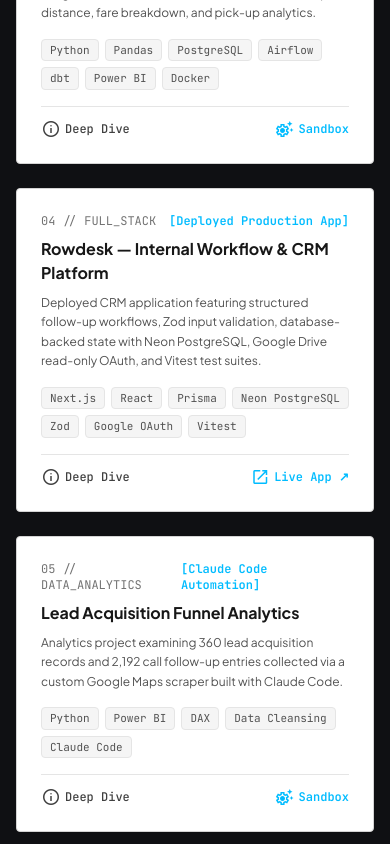
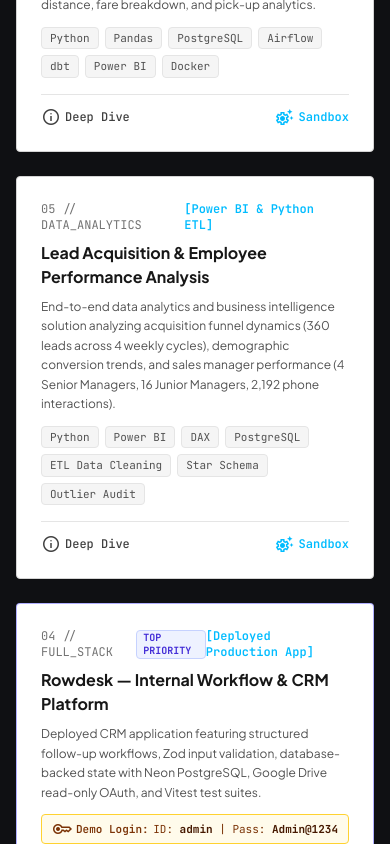
Before and after one commit to ARULKINT/portfolio_arul, a React (Vite) app: page / in a window 390 px wide. Shown: the part 4499-5343 px from the top of the page. Built offline with nearby package versions, Linux system fonts and the light colour scheme.

Commit message:
feat: update academic status to completed, add demo credentials for rowdesk, detailed lead analytics ETL project, updated github links, priority ordering

```diff
--- a/src/components/AcademicsSection.tsx
+++ b/src/components/AcademicsSection.tsx
@@ -41,13 +41,12 @@
                 <div className="flex items-center justify-between text-neutral-500 font-mono text-xs mb-2">
                   <span className={`font-bold ${idx === 0 ? textPrimary : ''}`}>{entry.degreeType}</span>
                   <span
-                    className={`px-2 py-0.5 rounded font-mono text-[11px] uppercase font-semibold border ${
-                      entry.status === 'In Progress'
+                    className={`px-2 py-0.5 rounded font-mono text-[11px] uppercase font-semibold border ${entry.status === 'In Progress'
                         ? isLight
                           ? 'bg-indigo-50 text-indigo-700 border-indigo-300'
                           : 'bg-sky-950/80 text-sky-300 border-sky-700'
                         : 'bg-neutral-100 dark:bg-neutral-800 text-neutral-700 dark:text-neutral-300 border-neutral-300 dark:border-neutral-700'
-                    }`}
+                      }`}
                   >
                     {entry.status}
                   </span>
--- a/src/components/ProjectsSection.tsx
+++ b/src/components/ProjectsSection.tsx
@@ -356,11 +356,22 @@
               <article
                 key={project.id}
                 onClick={() => setSelectedProject(project)}
-                className={`bg-white dark:bg-neutral-900 border border-neutral-300 dark:border-neutral-700 rounded p-6 flex flex-col justify-between transition-all cursor-pointer ${hoverBorder} shadow-2xs group`}
+                className={`bg-white dark:bg-neutral-900 border rounded p-6 flex flex-col justify-between transition-all cursor-pointer ${hoverBorder} shadow-2xs group relative overflow-hidden ${
+                  project.isPriority
+                    ? 'border-indigo-500/50 dark:border-sky-500/50 shadow-xs'
+                    : 'border-neutral-300 dark:border-neutral-700'
+                }`}
               >
                 <div>
                   <div className="flex items-center justify-between text-neutral-500 text-xs font-mono mb-2">
-                    <span>{project.number} // {project.categoryTag}</span>
+                    <span className="flex items-center gap-1.5">
+                      <span>{project.number} // {project.categoryTag}</span>
+                      {project.isPriority && (
+                        <span className="px-1.5 py-0.2 rounded text-[10px] font-bold bg-indigo-50 text-indigo-700 dark:bg-sky-950 dark:text-sky-300 border border-indigo-200 dark:border-sky-800 uppercase">
+                          TOP PRIORITY
+                        </span>
+                      )}
+                    </span>
                     <span className={`font-semibold ${textPrimary}`}>[{project.badge}]</span>
                   </div>
 
@@ -368,9 +379,20 @@
                     {project.title}
                   </h3>
 
-                  <p className="text-xs sm:text-sm text-neutral-600 dark:text-neutral-400 mb-4 leading-relaxed">
+                  <p className="text-xs sm:text-sm text-neutral-600 dark:text-neutral-400 mb-3 leading-relaxed">
                     {project.description}
                   </p>
+
+                  {/* Demo Credentials Pill if available */}
+                  {project.demoCredentials && (
+                    <div className="mb-3 px-2.5 py-1 bg-amber-50 dark:bg-amber-950/60 border border-amber-300 dark:border-amber-700/80 rounded font-mono text-[11px] text-amber-900 dark:text-amber-200 flex items-center justify-between">
+                      <span className="font-semibold flex items-center gap-1">
+                        <span className="material-symbols-outlined text-[14px]">key</span>
+                        <span>Demo Login:</span>
+                      </span>
+                      <span>ID: <strong className="text-amber-950 dark:text-amber-100">{project.demoCredentials.id}</strong> | Pass: <strong className="text-amber-950 dark:text-amber-100">{project.demoCredentials.pass}</strong></span>
+                    </div>
+                  )}
                 </div>
 
                 <div>
--- a/src/data/portfolioData.ts
+++ b/src/data/portfolioData.ts
@@ -44,6 +44,51 @@
 ];
 
 export const PROJECTS: Project[] = [
+  // --- DATA ENGINEERING / ANALYTICS ---
+  {
+    id: 'commerce-pulse',
+    number: '02',
+    categoryTag: 'DATA_ENGINEERING',
+    filterCategory: 'engineering',
+    badge: 'Architecture Dossier',
+    status: 'STATUS: PIPELINE_DESIGNED',
+    title: 'CommercePulse — E-commerce Data Architecture',
+    description: 'Documented end-to-end data engineering platform processing e-commerce transaction data through ingestion, transformation, data quality validation, star schema storage, and Airflow orchestration.',
+    problem: 'High-frequency e-commerce orders causing data quality drifts and unvalidated analytical metrics.',
+    architecture: 'Python & PySpark ETL -> PostgreSQL Data Warehouse -> Apache Airflow DAGs -> Metabase/Power BI.',
+    metric: 'Full Star Schema ETL',
+    tags: ['Python', 'PySpark', 'PostgreSQL', 'Airflow', 'Docker', 'GitHub Actions', 'Power BI'],
+    githubUrl: 'https://github.com/ARULKINT/portfolio_arul',
+    isPriority: true,
+    priorityTag: 'PRIORITY_01',
+    codeSnippet: {
+      filename: 'commerce_dag.py',
+      runtime: 'AIRFLOW-DAG [SCHEDULED]',
+      code: `from airflow import DAG
+from airflow.operators.python import PythonOperator
+from datetime import datetime, timedelta
+
+default_args = {
+    'owner': 'arul',
+    'retries': 2,
+    'retry_delay': timedelta(minutes=5)
+}
+
+with DAG('commerce_pulse_etl', start_date=datetime(2026, 1, 1), schedule_interval='@daily', default_args=default_args) as dag:
+    validate_orders = PythonOperator(task_id='validate_orders', python_callable=run_data_quality_checks)
+    transform_dim = PythonOperator(task_id='transform_star_schema', python_callable=pyspark_transform_job)
+    validate_orders >> transform_dim`
+    },
+    deepDive: {
+      overview: 'Complete dimensional data warehouse model (Fact Orders, Dim Customer, Dim Product, Dim Date) designed to handle e-commerce operations with automated data quality checks.',
+      keyDecisions: [
+        'Designed idempotent Airflow DAG tasks to prevent duplicate transactions on pipeline retries.',
+        'Constructed star-schema data models optimizing OLAP reporting queries.',
+        'Integrated automated GitHub Actions CI/CD workflows for dbt and SQL validation.'
+      ],
+      interactiveType: 'airflow-dag'
+    }
+  },
   {
     id: 'weather-data-eng',
     number: '01',
@@ -95,48 +140,6 @@
     }
   },
   {
-    id: 'commerce-pulse',
-    number: '02',
-    categoryTag: 'DATA_ENGINEERING',
-    filterCategory: 'engineering',
-    badge: 'Architecture Dossier',
-    status: 'STATUS: PIPELINE_DESIGNED',
-    title: 'CommercePulse — E-commerce Data Architecture',
-    description: 'Documented end-to-end data engineering platform processing e-commerce transaction data through ingestion, transformation, data quality validation, star schema storage, and Airflow orchestration.',
-    problem: 'High-frequency e-commerce orders causing data quality drifts and unvalidated analytical metrics.',
-    architecture: 'Python & PySpark ETL -> PostgreSQL Data Warehouse -> Apache Airflow DAGs -> Metabase/Power BI.',
-    metric: 'Full Star Schema ETL',
-    tags: ['Python', 'PySpark', 'PostgreSQL', 'Airflow', 'Docker', 'GitHub Actions', 'Power BI'],
-    githubUrl: 'https://github.com/ARULKINT/portfolio_arul',
-    codeSnippet: {
-      filename: 'commerce_dag.py',
-      runtime: 'AIRFLOW-DAG [SCHEDULED]',
-      code: `from airflow import DAG
-from airflow.operators.python import PythonOperator
-from datetime import datetime, timedelta
-
-default_args = {
-    'owner': 'arul',
-    'retries': 2,
-    'retry_delay': timedelta(minutes=5)
-}
-
-with DAG('commerce_pulse_etl', start_date=datetime(2026, 1, 1), schedule_interval='@daily', default_args=default_args) as dag:
-    validate_orders = PythonOperator(task_id='validate_orders', python_callable=run_data_quality_checks)
-    transform_dim = PythonOperator(task_id='transform_star_schema', python_callable=pyspark_transform_job)
-    validate_orders >> transform_dim`
-    },
-    deepDive: {
-      overview: 'Complete dimensional data warehouse model (Fact Orders, Dim Customer, Dim Product, Dim Date) designed to handle e-commerce operations with automated data quality checks.',
-      keyDecisions: [
-        'Designed idempotent Airflow DAG tasks to prevent duplicate transactions on pipeline retries.',
-        'Constructed star-schema data models optimizing OLAP reporting queries.',
-        'Integrated automated GitHub Actions CI/CD workflows for dbt and SQL validation.'
-      ],
-      interactiveType: 'airflow-dag'
-    }
-  },
-  {
     id: 'uber-data-eng',
     number: '03',
     categoryTag: 'DATA_ENGINEERING',
@@ -175,6 +178,47 @@
     }
   },
   {
+    id: 'lead-analytics',
+    number: '05',
+    categoryTag: 'DATA_ANALYTICS',
+    filterCategory: 'analytics',
+    badge: 'Power BI & Python ETL',
+    status: 'STATUS: PRODUCTION_ETL_COMPLETE',
+    title: 'Lead Acquisition & Employee Performance Analysis',
+    description: 'End-to-end data analytics and business intelligence solution analyzing acquisition funnel dynamics (360 leads across 4 weekly cycles), demographic conversion trends, and sales manager performance (4 Senior Managers, 16 Junior Managers, 2,192 phone interactions).',
+    problem: 'High lead drop-off at demo stage (46.11% loss) and a 3.2x performance gap between top (SNR501MG at 24.47%) and bottom (SNR503MG at 12.24%) sales manager teams requiring automated ETL, outlier rules, and DAX metric benchmarking.',
+    architecture: 'Raw CSV Ingestion -> Python Automated ETL & Outliers Handler -> Star Schema PostgreSQL Data Model -> 15 DAX Measures -> Power BI Dashboard Workspace (qasq.pbix).',
+    metric: '17.78% Overall Conv Rate',
+    tags: ['Python', 'Power BI', 'DAX', 'PostgreSQL', 'ETL Data Cleaning', 'Star Schema', 'Outlier Audit'],
+    githubUrl: 'https://github.com/ARULKINT/sales-etl-pipeline_001',
+    metricsPanel: {
+      title: 'LEAD_ACQUISITION_FUNNEL',
+      statusLabel: 'CLEANED_DATASET',
+      submetricLabel: 'Email Channel Conv Rate',
+      value: '26.03%',
+      subvalue: '(360 leads / 2,192 calls)',
+      badge: 'TOP_CHANNEL',
+      sqlQuery: `SELECT lead_gen_source,
+       COUNT(lead_id) AS total_leads,
+       COUNT(CASE WHEN lead_stage = 'conversion' THEN 1 END) AS converted_leads,
+       ROUND((COUNT(CASE WHEN lead_stage = 'conversion' THEN 1 END)::numeric / COUNT(lead_id)) * 100, 2) AS conv_rate_pct
+FROM leads_summary_view
+GROUP BY lead_gen_source
+ORDER BY conv_rate_pct DESC;`
+    },
+    deepDive: {
+      overview: 'Analyzed 360 unique leads, 2,192 phone interactions, and 4 sales manager cohorts. Identified top conversion channel (Email Marketing at 26.03%) and top geographic market (Bengaluru at 29.41%). Built automated Python script for age & percentage outlier capping.',
+      keyDecisions: [
+        'Built automated Python ETL script to sanitize age anomalies (ages 211, 116) and cap demo watched % at 100%.',
+        'Authored 15 custom DAX measures for dynamic funnel stage conversion and call success rates.',
+        'Identified top drop-off bottlenecks: Price sensitivity ("Can\'t afford" = 95 mentions) and preference for offline classes (91 mentions).'
+      ],
+      interactiveType: 'sql-runner'
+    }
+  },
+
+  // --- SOFTWARE DEVELOPMENT & APPLICATIONS (PRIORITY 1) ---
+  {
     id: 'rowdesk-crm',
     number: '04',
     categoryTag: 'FULL_STACK',
@@ -189,6 +233,12 @@
     tags: ['Next.js', 'React', 'Prisma', 'Neon PostgreSQL', 'Zod', 'Google OAuth', 'Vitest'],
     githubUrl: 'https://github.com/ARULKINT/rowdesk',
     demoUrl: 'https://crm-fx2.vercel.app/',
+    isPriority: true,
+    priorityTag: 'PRIORITY_01',
+    demoCredentials: {
+      id: 'admin',
+      pass: 'Admin@1234'
+    },
     codeSnippet: {
       filename: 'lead_route.ts',
       runtime: 'NEXT.JS API ROUTE',
@@ -216,53 +266,145 @@
 }`
     },
     deepDive: {
-      overview: 'Rowdesk provides a robust workflow platform with database persistence via Prisma & Neon PostgreSQL. Includes full validation pipelines using Zod and automated Vitest suites.',
+      overview: 'Rowdesk provides a robust workflow platform with database persistence via Prisma & Neon PostgreSQL. Includes full validation pipelines using Zod, automated Vitest suites, and instant admin login credentials (ID: admin, Pass: Admin@1234).',
       keyDecisions: [
+        'Provided instant demo login access: ID: admin | Password: Admin@1234.',
         'Integrated Google Drive OAuth for seamless document reference attachment.',
-        'Deployed serverless Postgres on Neon with instant connection pooling.',
-        'Verified end-to-end reliability using automated Vitest unit & API tests.'
+        'Deployed serverless Postgres on Neon with instant connection pooling.'
       ],
       interactiveType: 'api-request'
     }
   },
   {
-    id: 'lead-analytics',
-    number: '05',
-    categoryTag: 'DATA_ANALYTICS',
-    filterCategory: 'analytics',
-    badge: 'Claude Code Automation',
-    status: 'STATUS: ANALYTICS_COMPLETE',
-    title: 'Lead Acquisition Funnel Analytics',
-    description: 'Analytics project examining 360 lead acquisition records and 2,192 call follow-up entries collected via a custom Google Maps scraper built with Claude Code.',
-    problem: 'Unstructured business listing scrapings requiring cleansing, normalization, and conversion analytics.',
-    architecture: 'Claude Code Scraper -> Python Data Cleansing -> DAX Expressions -> Power BI Funnel.',
-    metric: '2,192 Call Records Analyzed',
-    tags: ['Python', 'Power BI', 'DAX', 'Data Cleansing', 'Claude Code'],
+    id: 'forge-and-flint',
+    number: '07',
+    categoryTag: 'SOFTWARE_APPS',
+    filterCategory: 'applications',
+    badge: 'Founder Initiative',
+    status: 'STATUS: WEBSITE_LIVE',
+    title: 'Forge & Flint — Software Solutions Initiative',
+    description: 'Software solutions initiative focused on practical business software, including CRM, billing, inventory, and digital solutions for small and growing enterprises.',
+    problem: 'Small businesses struggling with fragmented digital tools and complex enterprise pricing.',
+    architecture: 'React Frontend -> Vite Build -> Express API -> PostgreSQL Database.',
+    metric: 'Live Digital Initiative',
+    tags: ['React', 'Vite', 'Express', 'PostgreSQL', 'Node.js'],
+    githubUrl: 'https://github.com/ARULKINT/forge-flint-website',
+    demoUrl: 'https://forgeandflint.in/',
+    isPriority: true,
+    priorityTag: 'PRIORITY_01',
+    deepDive: {
+      overview: 'Founded Forge & Flint to architect modern, intuitive web applications for regional business workflows. Designed responsive user interfaces and scalable Express microservices.',
+      keyDecisions: [
+        'Established modular component design systems in React for rapid client customization.',
+        'Built REST APIs in Express with clean route controllers and PostgreSQL database integration.',
+        'Deployed production web presence at forgeandflint.in.'
+      ],
+      interactiveType: 'api-request'
+    }
+  },
+  {
+    id: 'textile-crm',
+    number: '08',
+    categoryTag: 'FULL_STACK',
+    filterCategory: 'fullstack',
+    badge: 'NextAuth Security',
+    status: 'STATUS: GITHUB_VERIFIED',
+    title: 'Textile Retail CRM Prototype',
+    description: 'CRM prototype tailored for textile retail management featuring customer billing history, inventory cataloging, and NextAuth role-based authentication.',
+    problem: 'Textile retail stores requiring specialized inventory tracking for fabric variants and customer ledgers.',
+    architecture: 'Next.js App Router -> Prisma ORM -> SQLite Database -> NextAuth.js.',
+    metric: 'Role-Based Authentication',
+    tags: ['Next.js', 'Prisma', 'SQLite', 'NextAuth', 'TypeScript'],
+    githubUrl: 'https://github.com/ARULKINT/textile-crm',
+    isPriority: true,
+    priorityTag: 'PRIORITY_01',
+    deepDive: {
+      overview: 'Designed around retail textile business needs, providing secure multi-user role management (Manager, Billing Staff) via NextAuth.',
+      keyDecisions: [
+        'Implemented Prisma schema relations mapping fabric SKUs to sales receipts.',
+        'Utilized NextAuth for secure session cookie management.',
+        'Ensured lightweight deployment with SQLite file database support.'
+      ],
+      interactiveType: 'api-request'
+    }
+  },
+  {
+    id: 'pandian-hotel',
+    number: '09',
+    categoryTag: 'SOFTWARE_APPS',
+    filterCategory: 'applications',
+    badge: 'Netlify Live',
+    status: 'STATUS: LIVE_VERIFIED',
+    title: 'Pandian Hotel & Room Stay Booking App',
+    description: 'Hotel booking web application featuring interactive room selection, reservation forms, and backend integration with Neon PostgreSQL.',
+    problem: 'Manual hotel room booking resulting in double-booking conflicts and slow reservation confirmations.',
+    architecture: 'JavaScript Browser App -> Express Backend -> Neon PostgreSQL -> Netlify Host.',
+    metric: 'Deployed Hotel App',
+    tags: ['JavaScript', 'Express', 'Neon PostgreSQL', 'Netlify', 'HTML/CSS'],
+    githubUrl: 'https://github.com/ARULKINT/pandian-hotel-room-stay',
+    demoUrl: 'https://eloquent-blancmange-9d37ea.netlify.app/',
+    isPriority: true,
+    priorityTag: 'PRIORITY_01',
+    deepDive: {
+      overview: 'Provides an intuitive booking interface for room availability queries, guest details submission, and backend state persistence.',
+      keyDecisions: [
+        'Integrated Neon PostgreSQL for cloud-hosted relational room reservation storage.',
+        'Built responsive CSS booking widgets for mobile guest access.',
+        'Deployed frontend application cleanly to Netlify CDN.'
+      ],
+      interactiveType: 'gps-telemetry'
+    }
+  },
+  {
+    id: 'portfolio-sdlc',
+    number: '11',
+    categoryTag: 'FULL_STACK',
+    filterCategory: 'fullstack',
+    badge: '19 SDLC Docs Built',
+    status: 'STATUS: LIVE_PAGES',
+    title: 'Personal Portfolio & SDLC Architecture Platform',
+    description: 'Production developer portfolio & full SDLC documentation architecture covering 19 markdown technical specifications across planning, architecture, API schemas, test plans, security audits, and automated GitHub Pages CI/CD.',
+    problem: 'Need for a high-performance, dark/light theme adaptable portfolio with complete software lifecycle documentation and live resume preview capabilities.',
+    architecture: 'React 19 -> Vite -> TypeScript -> Tailwind CSS v4 -> GitHub Actions -> GitHub Pages.',
+    metric: '19 SDLC Specs Completed',
+    tags: ['React', 'TypeScript', 'Vite', 'Tailwind CSS', 'SDLC', 'GitHub Actions', 'GitHub Pages'],
     githubUrl: 'https://github.com/ARULKINT/portfolio_arul',
-    metricsPanel: {
-      title: 'LEAD_FUNNEL_TELEMETRY',
-      statusLabel: 'PARSED_DATASET',
-      submetricLabel: 'Funnel Conversion Rate',
-      value: '14.8%',
-      subvalue: '(360 leads / 2.1k calls)',
-      badge: 'DAX_MEASURE',
-      sqlQuery: `SELECT call_outcome,
-       COUNT(call_id) AS total_calls,
-       ROUND((COUNT(call_id)::numeric / 2192) * 100, 2) AS outcome_pct
-FROM lead_call_logs
-GROUP BY call_outcome
-ORDER BY total_calls DESC;`
+    demoUrl: 'https://ARULKINT.github.io/portfolio_arul/',
+    isPriority: true,
+    priorityTag: 'PRIORITY_01',
+    codeSnippet: {
+      filename: 'deploy.yml',
+      runtime: 'GITHUB-ACTIONS [DEPLOY_PAGES]',
+      code: `name: Deploy Portfolio to GitHub Pages
+on:
+  push:
+    branches: [ main ]
+jobs:
+  build-and-deploy:
+    runs-on: ubuntu-latest
+    steps:
+      - uses: actions/checkout@v4
+      - uses: actions/setup-node@v4
+        with: { node-version: 20 }
+      - run: npm ci
+      - run: npm run build
+      - uses: JamesIves/github-pages-deploy-action@v4
+        with:
+          folder: dist
+          branch: gh-pages`
     },
     deepDive: {
-      overview: 'Analyzed sales outreach effectiveness by combining scraper data with call attempt records to calculate true lead velocity and drop-off points.',
+      overview: 'Full SDLC documentation suite (Planning, SAD, API, Test Plan, Security) and clean React single-page interface with dual theme engines.',
       keyDecisions: [
-        'Built Python cleaning scripts to deduplicate business listings and standardize telephone formats.',
-        'Wrote custom DAX measures for rolling 7-day lead conversion metrics.',
-        'Created executive funnel visualizations highlighting optimal call response times.'
+        'Constructed 19 comprehensive SDLC markdown documents for complete project transparency.',
+        'Engineered obsidian dark mode and high-contrast light mode state engines.',
+        'Configured automated prebuild scripts bundling resume files into static production assets.'
       ],
-      interactiveType: 'sql-runner'
+      interactiveType: 'api-request'
     }
   },
+
+  // --- SECONDARY / LAST PRIORITY SOFTWARE APPS ---
   {
     id: 'hello-mobiles-crm',
     number: '06',
@@ -289,80 +431,6 @@
     }
   },
   {
-    id: 'forge-and-flint',
-    number: '07',
-    categoryTag: 'SOFTWARE_APPS',
-    filterCategory: 'applications',
-    badge: 'Founder Initiative',
-    status: 'STATUS: WEBSITE_LIVE',
-    title: 'Forge & Flint — Software Solutions Initiative',
-    description: 'Software solutions initiative focused on practical business software, including CRM, billing, inventory, and digital solutions for small and growing enterprises.',
-    problem: 'Small businesses struggling with fragmented digital tools and complex enterprise pricing.',
-    architecture: 'React Frontend -> Vite Build -> Express API -> PostgreSQL Database.',
-    metric: 'Live Digital Initiative',
-    tags: ['React', 'Vite', 'Express', 'PostgreSQL', 'Node.js'],
-    githubUrl: 'https://github.com/ARULKINT/portfolio_arul',
-    demoUrl: 'https://forgeandflint.in/',
-    deepDive: {
-      overview: 'Founded Forge & Flint to architect modern, intuitive web applications for regional business workflows. Designed responsive user interfaces and scalable Express microservices.',
-      keyDecisions: [
-        'Established modular component design systems in React for rapid client customization.',
-        'Built REST APIs in Express with clean route controllers and PostgreSQL database integration.',
-        'Deployed production web presence at forgeandflint.in.'
-      ],
-      interactiveType: 'api-request'
-    }
-  },
-  {
-    id: 'textile-crm',
-    number: '08',
-    categoryTag: 'FULL_STACK',
-    filterCategory: 'fullstack',
-    badge: 'NextAuth Security',
-    status: 'STATUS: GITHUB_VERIFIED',
-    title: 'Textile Retail CRM Prototype',
-    description: 'CRM prototype tailored for textile retail management featuring customer billing history, inventory cataloging, and NextAuth role-based authentication.',
-    problem: 'Textile retail stores requiring specialized inventory tracking for fabric variants and customer ledgers.',
-    architecture: 'Next.js App Router -> Prisma ORM -> SQLite Database -> NextAuth.js.',
-    metric: 'Role-Based Authentication',
-    tags: ['Next.js', 'Prisma', 'SQLite', 'NextAuth', 'TypeScript'],
-    githubUrl: 'https://github.com/ARULKINT/textile-crm',
-    deepDive: {
-      overview: 'Designed around retail textile business needs, providing secure multi-user role management (Manager, Billing Staff) via NextAuth.',
-      keyDecisions: [
-        'Implemented Prisma schema relations mapping fabric SKUs to sales receipts.',
-        'Utilized NextAuth for secure session cookie management.',
-        'Ensured lightweight deployment with SQLite file database support.'
-      ],
-      interactiveType: 'api-request'
-    }
-  },
-  {
-    id: 'pandian-hotel',
-    number: '09',
-    categoryTag: 'SOFTWARE_APPS',
-    filterCategory: 'applications',
-    badge: 'Netlify Live',
-    status: 'STATUS: LIVE_VERIFIED',
-    title: 'Pandian Hotel & Room Stay Booking App',
-    description: 'Hotel booking web application featuring interactive room selection, reservation forms, and backend integration with Neon PostgreSQL.',
-    problem: 'Manual hotel room booking resulting in double-booking conflicts and slow reservation confirmations.',
-    architecture: 'JavaScript Browser App -> Express Backend -> Neon PostgreSQL -> Netlify Host.',
-    metric: 'Deployed Hotel App',
-    tags: ['JavaScript', 'Express', 'Neon PostgreSQL', 'Netlify', 'HTML/CSS'],
-    githubUrl: 'https://github.com/ARULKINT/pandian-hotel-room-stay',
-    demoUrl: 'https://eloquent-blancmange-9d37ea.netlify.app/',
-    deepDive: {
-      overview: 'Provides an intuitive booking interface for room availability queries, guest details submission, and backend state persistence.',
-      keyDecisions: [
-        'Integrated Neon PostgreSQL for cloud-hosted relational room reservation storage.',
-        'Built responsive CSS booking widgets for mobile guest access.',
-        'Deployed frontend application cleanly to Netlify CDN.'
-      ],
-      interactiveType: 'gps-telemetry'
-    }
-  },
-  {
     id: 'business-platform',
     number: '10',
     categoryTag: 'FULL_STACK',
@@ -375,7 +443,7 @@
     architecture: 'Fastify Backend -> React PWA Frontend -> PostgreSQL -> Redis Caching.',
     metric: 'Offline POS Capable',
     tags: ['Fastify', 'React', 'PostgreSQL', 'Redis', 'PWA', 'TypeScript'],
-    githubUrl: 'https://github.com/ARULKINT/portfolio_arul',
+    githubUrl: 'https://github.com/ARULKINT/business-platform',
     deepDive: {
       overview: 'Architected with tenant isolation in PostgreSQL and Service Worker offline caching for uninterrupted point-of-sale operations.',
       keyDecisions: [
@@ -502,7 +570,7 @@
 export const ACADEMICS: AcademicItem[] = [
   {
     degreeType: 'DEGREE // B.TECH CSE',
-    status: 'In Progress',
+    status: 'Completed',
     title: 'B.Tech in Computer Science and Engineering (Lateral Entry)',
     institution: 'Rajiv Gandhi College of Engineering and Technology, Pondicherry University',
     description: 'Specialized in computer science engineering, data structures, algorithms, database management systems, operating systems, software engineering, and data pipeline architectures.',
--- a/src/types/portfolio.ts
+++ b/src/types/portfolio.ts
@@ -15,6 +15,12 @@
   tags: string[];
   githubUrl: string;
   demoUrl?: string;
+  isPriority?: boolean;
+  priorityTag?: string;
+  demoCredentials?: {
+    id: string;
+    pass: string;
+  };
   codeSnippet?: {
     filename: string;
     runtime: string;
```
Also changed, not shown: src/components/ProjectModal.tsx (+9 -0 lines).
